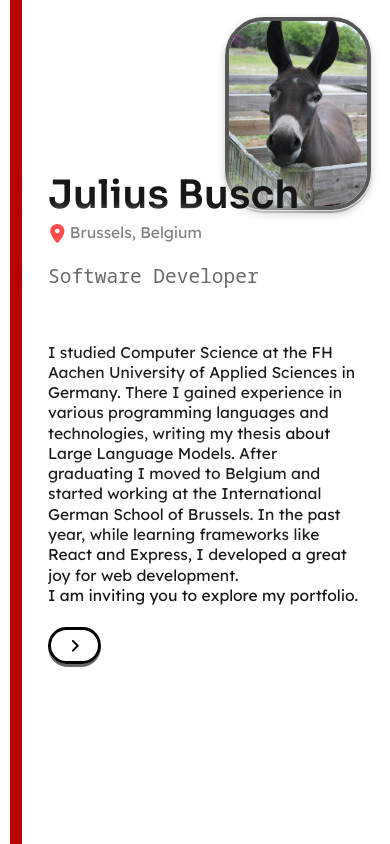
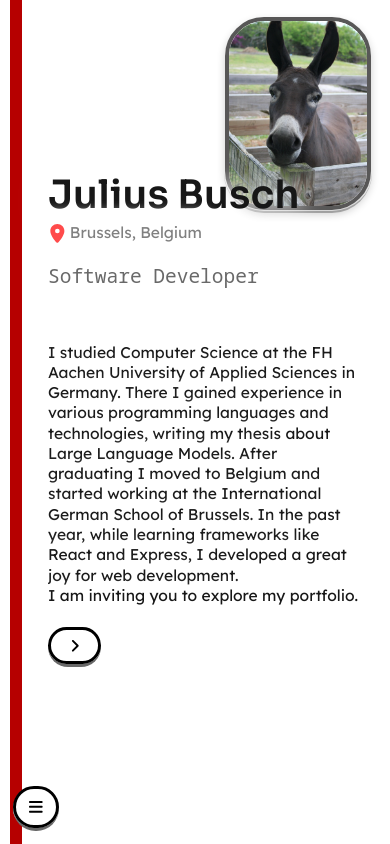
Before and after one commit to julii-b/portfolio-website, a Next.js app: page / in a window 390 px wide. Built offline with nearby package versions, Linux system fonts and the light colour scheme; no server answers; a web font is replaced by a local one.

Commit message:
feat: add button that toggles navigation-chat visibility on small screens

```diff
--- a/app/(routes)/layout.module.css
+++ b/app/(routes)/layout.module.css
@@ -26,11 +26,7 @@
   top: 0;
   left: 0;
   width: min(30%, 25em);
-}
-@media (max-width: 600px) {
-  .navigationContainer {
-    display: none;
-  }
+  z-index: 5;
 }
 
 .lineWrapper {
--- a/app/components/navigation-chat/navigation-chat.module.css
+++ b/app/components/navigation-chat/navigation-chat.module.css
@@ -1,6 +1,40 @@
+.openChatButton {
+  display: none !important;
+}
+@media (max-width: 600px) {
+  .openChatButton {
+    position: fixed;
+    bottom: 1em;
+    left: 1em;
+    z-index: 5;
+    border-radius: 50%;
+    width: 3.5em;
+    height: 3.5em;
+    display: flex !important;
+    align-items: center;
+    justify-content: center;
+  }
+}
+
 .scrollableContainer {
   height: 100dvh;
   overflow-y: auto;
+}
+@media (max-width: 600px) {
+  .scrollableContainer {
+    position: fixed;
+    bottom: 2em;
+    left: 1vw;
+    width: 98vw;
+    height: auto;
+    max-height: 90dvh;
+    border: 3px solid #424242;
+    border-radius: 3em;
+    background-color: rgb(255, 255, 255);
+  }
+  .scrollableContainer.notVisibleOnMobile {
+    display: none;
+  }
 }
 
 .nav {
@@ -20,6 +54,7 @@
   border: 2px solid black;
   padding: 0.5em;
   border-radius: 0.5em;
+  background-color: #ffffff;
 }
 
 .speechBubble::after { /* speech bubble tail */
--- a/app/components/navigation-chat/navigation-chat.tsx
+++ b/app/components/navigation-chat/navigation-chat.tsx
@@ -7,10 +7,11 @@ import { Input } from "@/app/ui/input/input";
 import { useState } from "react";
 import { Button } from "@/app/ui/button/button";
 import RobotIcon from "./robot-icon/robot-icon";
-import { faPaperPlane } from "@fortawesome/free-solid-svg-icons";
+import { faBars, faChevronDown, faPaperPlane } from "@fortawesome/free-solid-svg-icons";
 import { FontAwesomeIcon } from "@fortawesome/react-fontawesome";
 import SuggestionButton from "./suggestion-button/suggestion-button";
 import useRedirect from "@/app/hooks/use-redirect";
+import { motion } from "motion/react";
 
 /**
  * Renders the chat interface which allows users to interact with the AI and navigate the website.
@@ -21,6 +22,8 @@ export default function NavigationChat() {
   const initialModelAnswer = "Hello! :) I'm here to help you learn more about Julius. I can provide information about his projects, education, work experience, skills, and languages. Feel free to ask me anything, or I can direct you to a specific section of the website.";
 
   const redirect = useRedirect();
+  // State to manage the nav visibility: on mobile:
+  const [isNavVisible, setIsNavVisible] = useState<boolean>(false);
   // State to manage the state of the text generation:
   const [state, setState] = useState<("loading"| "idle")>("idle");
   // State for managed user input:
@@ -51,7 +54,29 @@ export default function NavigationChat() {
   }
 
   return (
-    <div className={styles.scrollableContainer}>
+    <>
+      <Button
+      className={styles.openChatButton}
+      onClick={() => {
+        setIsNavVisible(!isNavVisible);
+      }}
+      >
+        {isNavVisible ? (
+          <FontAwesomeIcon icon={faChevronDown} />
+        ) : (
+          <FontAwesomeIcon icon={faBars} />
+        )}
+      </Button>
+      <motion.div
+      className={
+        `${!isNavVisible && styles.notVisibleOnMobile} ${styles.scrollableContainer}`
+      }
+      initial={{ y: 20, opacity: 0.9 }}
+      whileInView={{ y: 0, opacity: 1 }}
+      viewport={{ amount: 0.7 }}
+      transition={{ type: "tween", duration: 0.2 }}
+      >
+
         <nav className={styles.nav}>
 
           {/** Chat output in speech bubble with robot avatar: */}
@@ -138,6 +163,7 @@ export default function NavigationChat() {
 
           </form>
         </nav>
-    </div>
+      </motion.div>
+    </>
   );
 }
--- a/app/ui/button/button.module.css
+++ b/app/ui/button/button.module.css
@@ -5,7 +5,7 @@
   color: black;
   padding: 0;
   margin: 0;
-  border-radius: 20.2em;
+  border-radius: 2em;
   cursor: pointer;
   text-decoration: none;
   transition: transform 0.1s ease-in-out;
@@ -19,7 +19,7 @@
 
   margin: 0;
   padding: 0.6em 1.2em;
-  border-radius: 20.2em;
+  border-radius: 2em;
   height: 100%;
   width: 100%;
   border: 3px solid black;
--- a/app/ui/cards-carousel/cards-carousel.module.css
+++ b/app/ui/cards-carousel/cards-carousel.module.css
@@ -49,8 +49,8 @@
 .leftButton {
   height: 7em;
   width: 3em;
-  border-bottom-left-radius: 20em 23em;
-  border-bottom-right-radius: 20em 23em;
+  /*border-bottom-left-radius: 20em 23em;
+  border-bottom-right-radius: 20em 23em;*/
 }
 
 .rightButtonWrapper {
@@ -64,6 +64,7 @@
 .rightButton {
   height: 7em;
   width: 3em;
-  border-bottom-left-radius: 20em 23em;
-  border-bottom-right-radius: 20em 23em;
+  border-radius: 2.5em;
+  border-bottom-left-radius: 2.5em 2.7em;
+  border-bottom-right-radius: 2.5em 2.7em;
 }
```
Lines whose indentation alone changed are shown as unchanged.
